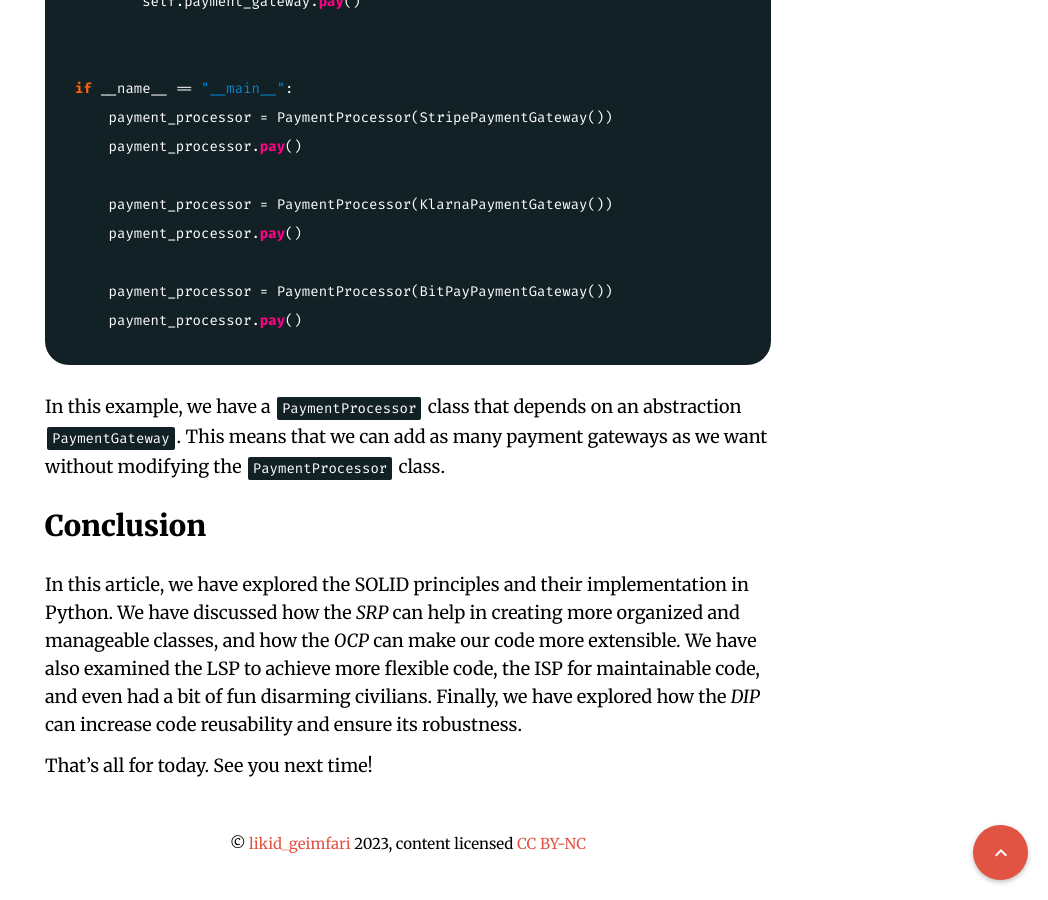
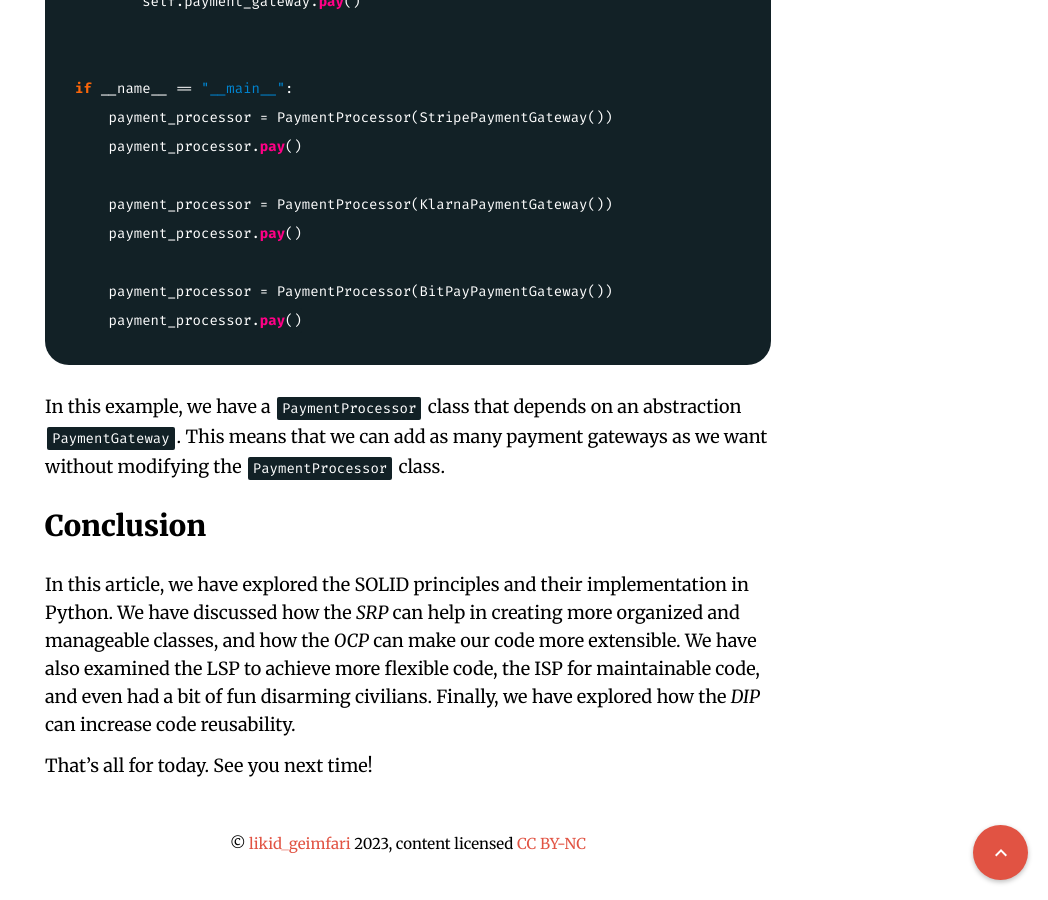
Before and after one commit to lk-geimfari/lk-geimfari.github.io, a Jekyll site: the page built from _posts/2023-05-13-solid-python.md, in a window 1280 px wide and 900 px high, scrolled down 13514 px. Shown: the whole window, without its empty margins (232-1280 px from the left). Built offline with Jekyll 4.4.1, drawn with Linux system fonts in a browser that asks for light colours; nearby versions of some CDN libraries.

Commit message:
Fix grammar

```diff
--- a/_posts/2023-05-13-solid-python.md
+++ b/_posts/2023-05-13-solid-python.md
@@ -489,6 +489,6 @@ can add as many payment gateways as we want without modifying the `PaymentProces
 In this article, we have explored the SOLID principles and their implementation in Python. We have discussed how the
 *SRP* can help in creating more organized and manageable classes, and how the *OCP* can make our code more extensible.
 We have also examined the LSP to achieve more flexible code, the ISP for maintainable code, and even had a bit of fun
-disarming civilians. Finally, we have explored how the *DIP* can increase code reusability and ensure its robustness.
+disarming civilians. Finally, we have explored how the *DIP* can increase code reusability.
 
 That's all for today. See you next time!
```
